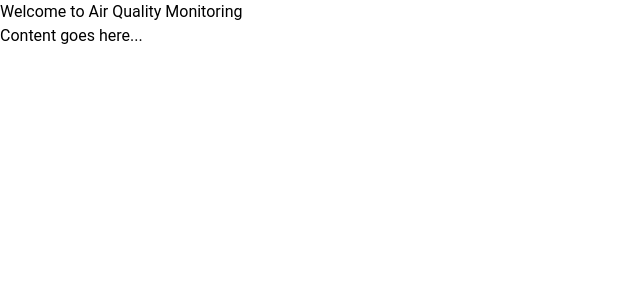
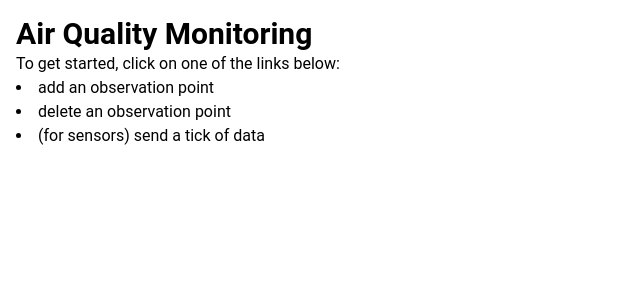
Before and after one commit to JoseTomanan/air-quality-monitoring, a FastAPI app: page / in a window 1280 px wide. Shown: the top 300 px of the page, without its empty margins (0-640 px from the left). Run offline with FastAPI, Linux system fonts and the light colour scheme.

Commit message:
feat: Import htmx CDN; Define placeholder content

```diff
--- a/templates/index.html
+++ b/templates/index.html
@@ -1,25 +1,35 @@
 <!DOCTYPE html>
 <html lang="en">
 <head>
+    <title>Air Quality Monitoring</title>
     <meta charset="UTF-8">
     <meta name="viewport" content="width=device-width, initial-scale=1.0">
     <script src="https://cdn.jsdelivr.net/npm/@tailwindcss/browser@4"></script>
-    <title>Air Quality Monitoring</title>
+    <script src="https://unpkg.com/htmx.org@2.0.4"></script>
+    <script lang="ts">
+        /** script */
+    </script>
     <style type="text/tailwindcss">
         @theme {
             --font-sans: Roboto, ui-sans-serif, system-ui, sans-serif;
             --font-mono: Menlo, Monaco, Consolas, ui-monospace;
         }
+        h1 {
+            @apply text-3xl font-bold;
+        }
     </style>
 </head>
 
-<body>
+<body class="p-4">
     <header>
-        <h1>Welcome to Air Quality Monitoring</h1>
+        <h1>Air Quality Monitoring</h1>
     </header>
-    <main>
-        <p>Content goes here...</p>
-    </main>
+    <h2>To get started, click on one of the links below:</h2>
+    <ul class="list-inside list-disc">
+        <li>add an observation point</li>
+        <li>delete an observation point</li>
+        <li>(for sensors) send a tick of data</li>
+    </ul>
 </body>
 
 </html>
```
